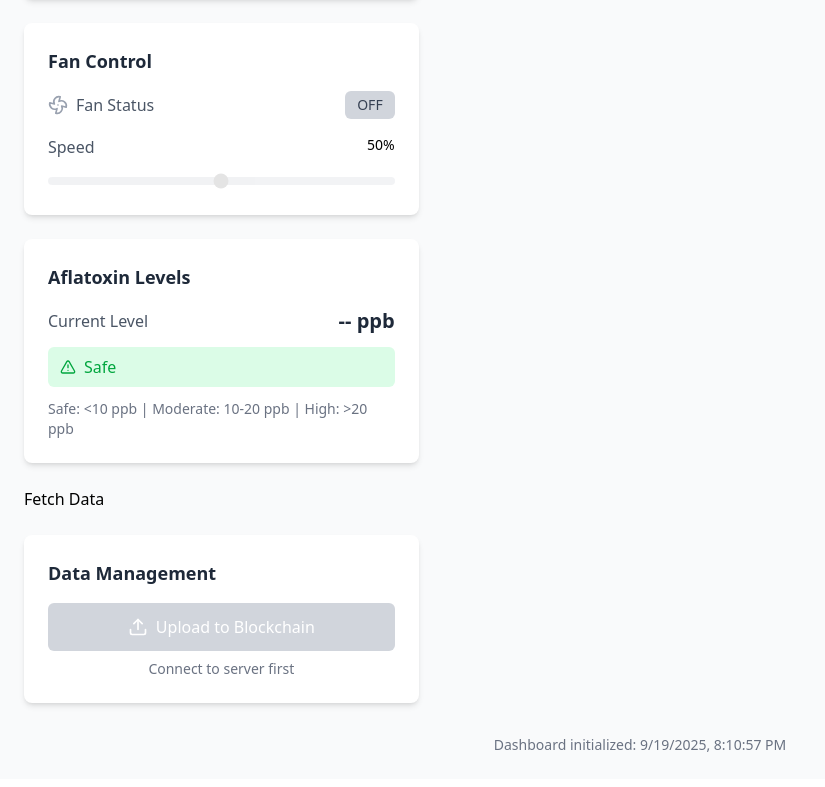
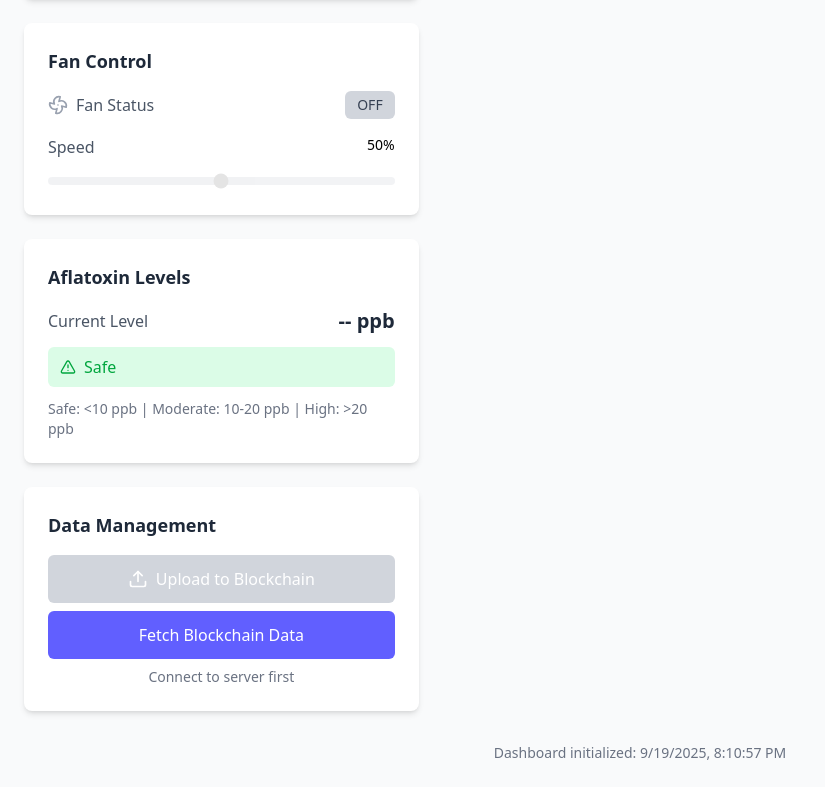
Before and after one commit to ReginaldElvis-Alba/Afladry360, a React (Vite) app in the folder afla-frontend/: page / in a window 1280 px wide. Shown: the part 1281-2068 px from the top of the page, without its empty margins (0-825 px from the left). Built offline with nearby package versions, Linux system fonts and the light colour scheme; what @dfinity/agent would draw is missing.

Commit message:
test frontend connection to chain

```diff
--- a/afla-frontend/chain/index.js
+++ b/afla-frontend/chain/index.js
@@ -1,18 +1,11 @@
 import { Actor, HttpAgent } from "@dfinity/agent";
-
-// Imports and re-exports candid interface
 import { idlFactory } from "./afla-chain-backend.did.js";
 export { idlFactory } from "./afla-chain-backend.did.js";
 
-/* CANISTER_ID is replaced by webpack based on node environment
- * Note: canister environment variable will be standardized as
- * process.env.CANISTER_ID_<CANISTER_NAME_UPPERCASE>
- * beginning in dfx 0.15.0
- */
 export const canisterId = 'rwzqi-tyaaa-aaaae-acf5a-cai';
 
 export const createActor = (canisterId, options = {}) => {
-  const agent = options.agent || new HttpAgent({ ...options.agentOptions });
+  const agent = new HttpAgent({ host: "https://ic0.app" });
 
   if (options.agent && options.agentOptions) {
     console.warn(
@@ -20,22 +13,10 @@ export const createActor = (canisterId, options = {}) => {
     );
   }
 
-  // Fetch root key for certificate validation during development
-  if (process.env.DFX_NETWORK !== "ic") {
-    agent.fetchRootKey().catch((err) => {
-      console.warn(
-        "Unable to fetch root key. Check to ensure that your local replica is running"
-      );
-      console.error(err);
-    });
-  }
-
-  // Creates an actor with using the candid interface and the HttpAgent
   return Actor.createActor(idlFactory, {
     agent,
     canisterId,
-    ...options.actorOptions,
   });
 };
 
-export const afla_chain_backend = canisterId ? createActor(canisterId) : undefined;
+export const afla_chain_backend = createActor(canisterId);
--- a/afla-frontend/package.json
+++ b/afla-frontend/package.json
@@ -10,8 +10,10 @@
     "preview": "vite preview"
   },
   "dependencies": {
+    "@dfinity/agent": "^3.4.1",
     "@tailwindcss/vite": "^4.1.13",
     "axios": "^1.12.2",
+    "dotenv": "^17.2.3",
     "lucide-react": "^0.544.0",
     "react": "^19.1.1",
     "react-dom": "^19.1.1",
--- a/afla-frontend/src/Pages/Dashboard.jsx
+++ b/afla-frontend/src/Pages/Dashboard.jsx
@@ -67,7 +67,7 @@ const Dashboard = () => {
 
   //fetch from blockchain
   const fetchBlockchainData = async () => {
-    const data = await afla_chain_backend.fetchData();
+    const data = await afla_chain_backend.fetch_data();
     console.log(data);
   }
 
@@ -411,15 +411,6 @@ const Dashboard = () => {
               </div>
             </div>
 
-
-
-            <div>
-              {/* Test */}
-              <button onClick={() => fetchBlockchainData}>Fetch Data</button>
-            </div>
-
-
-
             {/* Blockchain Upload */}
             <div className="bg-white rounded-lg shadow-md p-6">
               <h3 className="text-lg font-semibold mb-4 text-gray-800">Data Management</h3>
@@ -433,6 +424,13 @@ const Dashboard = () => {
                   {isUploading ? 'Uploading...' : 'Upload to Blockchain'}
                 </span>
               </button>
+              <button
+                onClick={fetchBlockchainData}
+                className="w-full mt-2 flex items-center justify-center space-x-2 px-4 py-3 bg-indigo-500 hover:bg-indigo-600 disabled:bg-gray-300 disabled:cursor-not-allowed text-white font-medium rounded-md transition-colors"
+              >
+                <span>Fetch Blockchain Data</span>
+              </button>
+
               <div className="mt-2 text-sm text-gray-500 text-center">
                 {!isConnected ? 'Connect to server first' :
                   sensorData.length === 0 ? 'No data available' : 'Secure data storage'}
```
Also changed, not shown: 1 other file (tests, documents, lock files or other folders).
